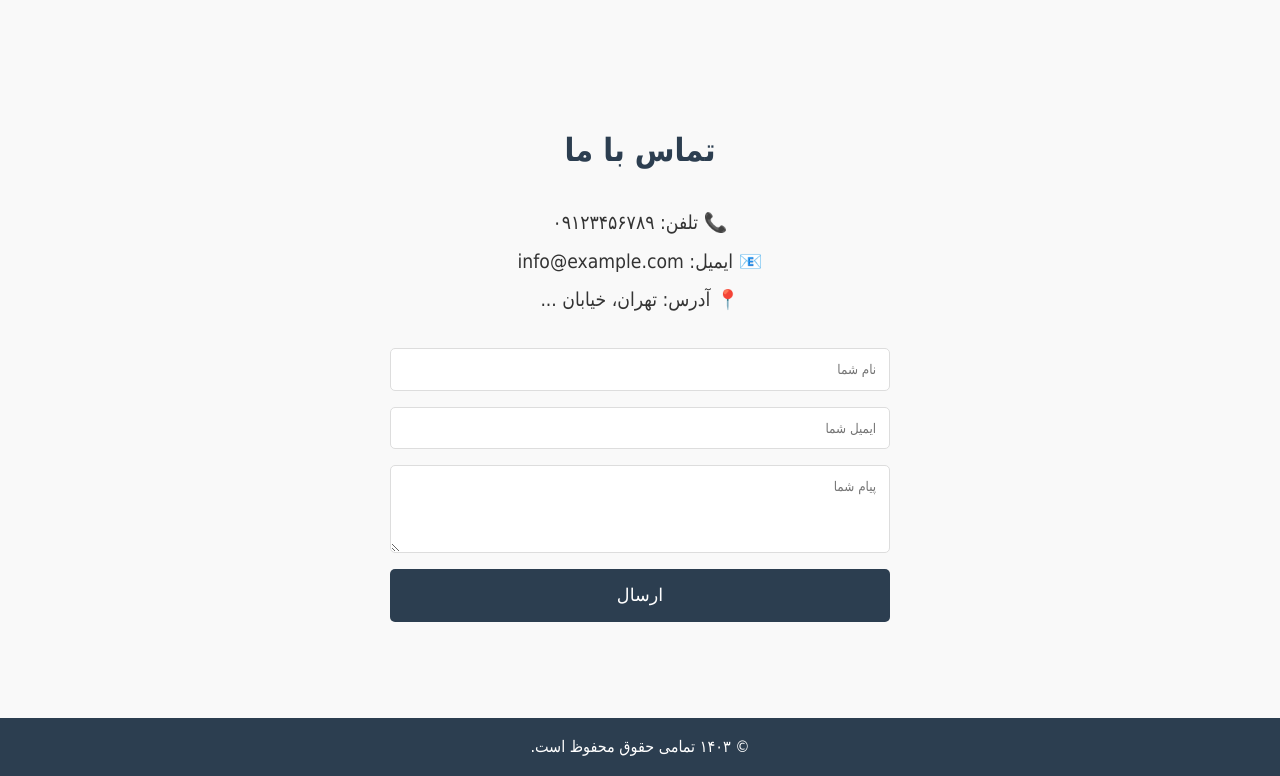
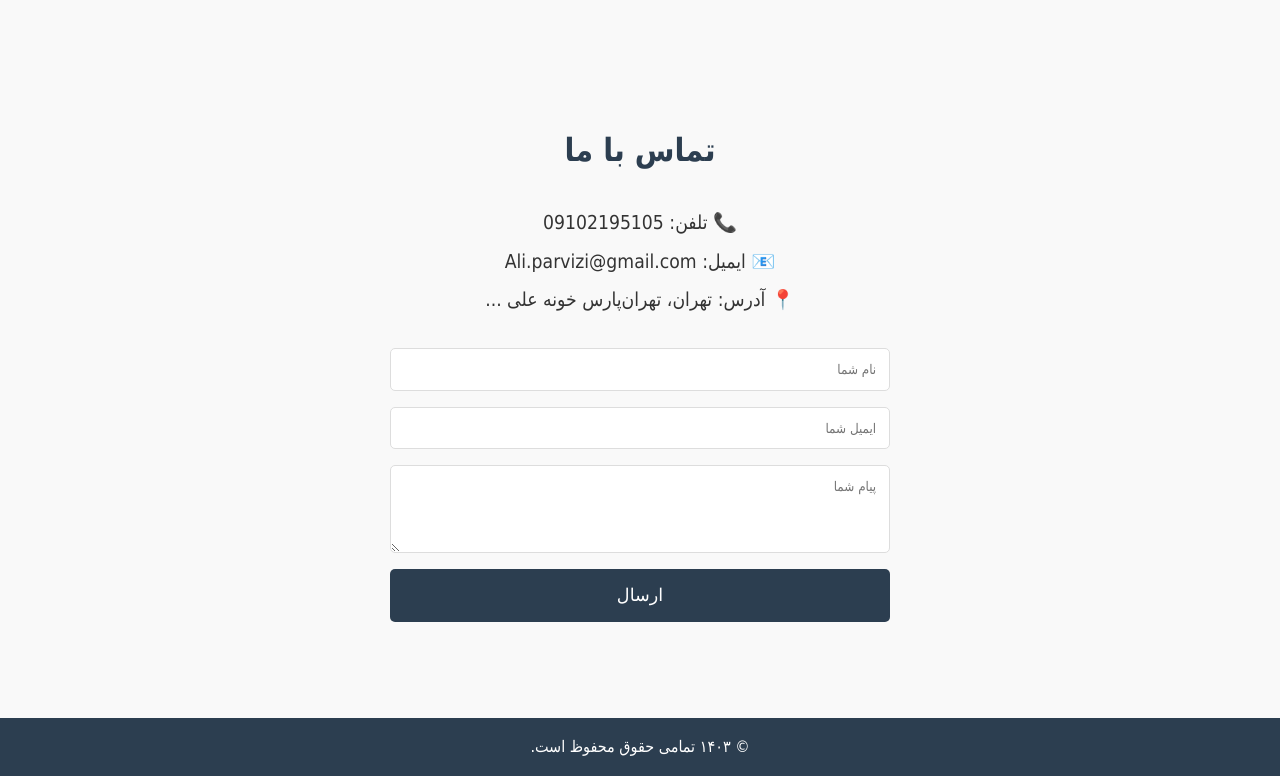
Before and after one commit to ehsanagahi110-glitch/cabinet-ali, a plain HTML site: page index.html in a window 1280 px wide. Shown: the part 1937-2713 px from the top of the page. Drawn offline with Linux system fonts and the light colour scheme.

Commit message:
Update index.html

```diff
--- a/index.html
+++ b/index.html
@@ -81,9 +81,9 @@
     <section id="contact" class="section">
         <h2>تماس با ما</h2>
         <div class="contact-info">
-            <p>📞 تلفن: ۰۹۱۲۳۴۵۶۷۸۹</p>
-            <p>📧 ایمیل: info@example.com</p>
-            <p>📍 آدرس: تهران، خیابان ...</p>
+            <p>📞 تلفن: 09102195105</p>
+            <p>📧 ایمیل: Ali.parvizi@gmail.com</p>
+            <p>📍 آدرس: تهران، تهران‌پارس خونه علی ...</p>
         </div>
         <form id="contact-form">
             <input type="text" placeholder="نام شما" required>
```
